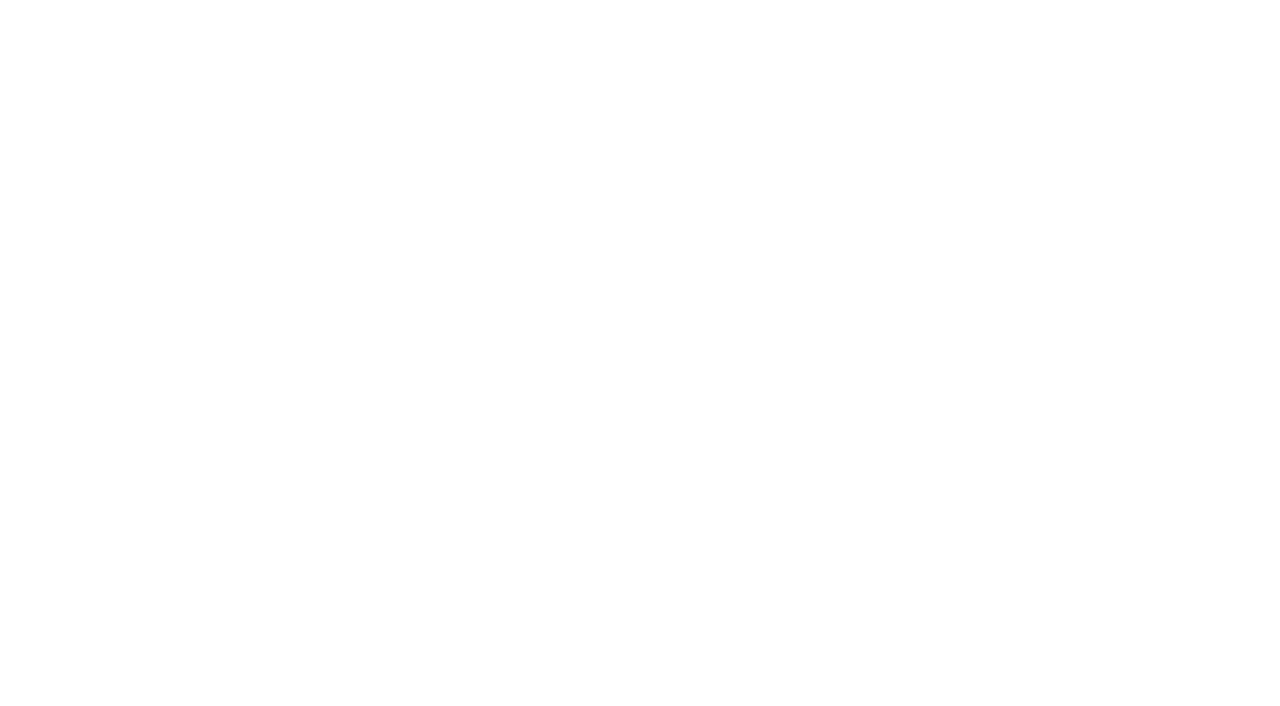
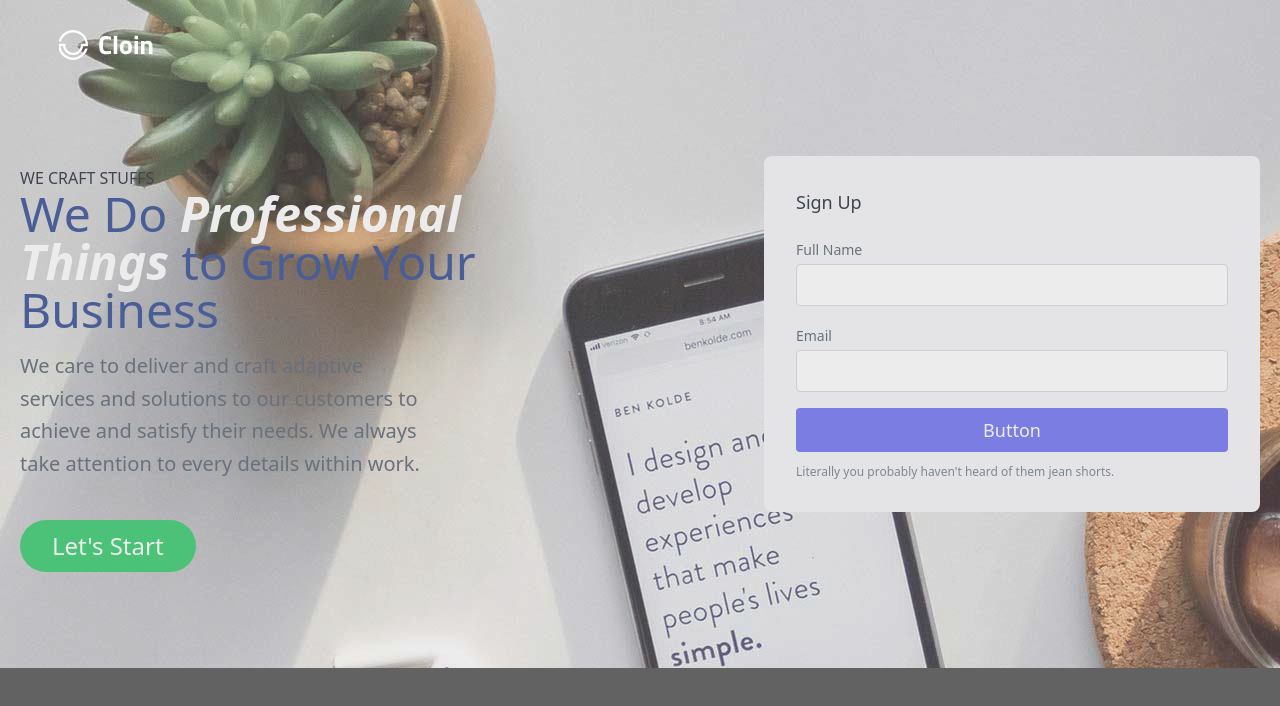
Before and after one commit to shahzad7886/cloin, a plain HTML site: page index.html in a window 1280 px wide. Drawn offline with nearby package versions, Linux system fonts and the light colour scheme.

Commit message:
push with hero section created

```diff
--- a/css/style.css
+++ b/css/style.css
@@ -0,0 +1,15 @@
+.overlay-colored {
+  z-index: -1;
+}
+.overlay-colored {
+  position: absolute;
+  width: 100%;
+  height: 100%;
+  top: 0;
+  left: 0;
+}
+.color-bg-dark {
+  background-color: #323030b5;
+  z-index: -99;
+  opacity: 0.85 !important;
+}
--- a/index.html
+++ b/index.html
@@ -2,13 +2,92 @@
 <html lang="en">
 
 <head>
-    <meta charset="UTF-8">
-    <meta name="viewport" content="width=device-width, initial-scale=1.0">
-    <title>cloin website</title>
+    <meta charset="UTF-8" />
+    <meta http-equiv="X-UA-Compatible" content="IE=edge" />
+    <meta name="viewport" content="width=device-width, initial-scale=1.0" />
+    <!--* favicon -->
+    <link rel="shortcut icon" href="./assets/images/logo/favicon.ico" type="image/x-icon" />
+    <!--! css link -->
+    <link rel="stylesheet" href="./css/style.css" />
+    <!--todo tailwind cdn link -->
+    <script src="https://cdn.tailwindcss.com"></script>
+    <script>
+        tailwind.config = {
+            theme: {
+                extend: {
+                    colors: {
+                        clifford: "#da373d",
+                    },
+                },
+            },
+        };
+    </script>
+
+    <title>Website</title>
 </head>
 
 <body>
+    <!-- navbar -->
+    <div class=" overlay-colored color-bg-dark opacity-85	">
+        <header class="text-gray-600 body-font bg-none	">
+            <div class="container">
 
+                <img class="ml-3 text-xl  left-[3.7%] absolute top-[30px] " src="./assets/images/logo/logo.png" />
+
+            </div>
+        </header>
+        <!-- navbar  -->
+        <!-- hero section -->
+        <div class=" overlay-colored color-bg-dark opacity-85	">
+            <section class="text-gray-600 body-font" style="background-image: url('./assets/images/hero-bg.jpg');">
+
+                <div class="container px-5 py-24 mx-auto flex flex-wrap items-center">
+                    <div class="lg:w-3/6 md:w-2/12 md:pr-16 lg:pr-0 pr-0">
+                        <h3 class="font-normal text-gray-900  mt-[70px]">WE CRAFT STUFFS</h3>
+                        <h1 class="title-font font-normal text-5xl pr-5 text-blue-900">We Do <em
+                                class="font-bold text-white">Professional
+                                Things</em> to
+                            Grow Your
+                            Business</h1>
+                        <p class="leading-relaxed mt-4 text-[20px] max-w-[419px]">We care to deliver and craft adaptive
+                            services
+                            and
+                            solutions to our
+                            customers to achieve and satisfy their needs. We always take attention to every details
+                            within
+                            work.
+                        </p>
+                        <button
+                            class="text-white font-medium mt-10 text-[24px] bg-green-500 border-0 py-2 px-8 rounded-full focus:outline-none hover:bg-[#222] ">Let's
+                            Start</button>
+                    </div>
+                    <div
+                        class="lg:w-2/5 md:w-1/2 bg-gray-100 rounded-lg p-8 flex flex-col md:ml-auto w-full mt-10 md:mt-0">
+                        <h2 class="text-gray-900 text-lg font-medium title-font mb-5">Sign Up</h2>
+                        <div class="relative mb-4">
+                            <label for="full-name" class="leading-7 text-sm text-gray-600">Full Name</label>
+                            <input type="text" id="full-name" name="full-name"
+                                class="w-full bg-white rounded border border-gray-300 focus:border-indigo-500 focus:ring-2 focus:ring-indigo-200 text-base outline-none text-gray-700 py-1 px-3 leading-8 transition-colors duration-200 ease-in-out">
+                        </div>
+                        <div class="relative mb-4">
+                            <label for="email" class="leading-7 text-sm text-gray-600">Email</label>
+                            <input type="email" id="email" name="email"
+                                class="w-full bg-white rounded border border-gray-300 focus:border-indigo-500 focus:ring-2 focus:ring-indigo-200 text-base outline-none text-gray-700 py-1 px-3 leading-8 transition-colors duration-200 ease-in-out">
+                        </div>
+                        <button
+                            class="text-white bg-indigo-500 border-0 py-2 px-8 focus:outline-none hover:bg-indigo-600 rounded text-lg">Button</button>
+                        <p class="text-xs text-gray-500 mt-3">Literally you probably haven't heard of them jean shorts.
+                        </p>
+                    </div>
+                </div>
+            </section>
+        </div>
+
+        </section>
+    </div>
+    <!-- hero section -->
+
+    <script src="./js/index.js"></script>
 </body>
 
 </html>
```
Also changed, not shown: assets/images/hero-bg.jpg (renamed from img/img-1.jpg), assets/images/logo/logo.png (added), assets/images/sction-2.jpg (renamed from img/img-2.jpg), assets/images/section3.jpg (renamed from img/img-3.jpg), img/img-1 (1).jpg (deleted), js/index.js (added).
